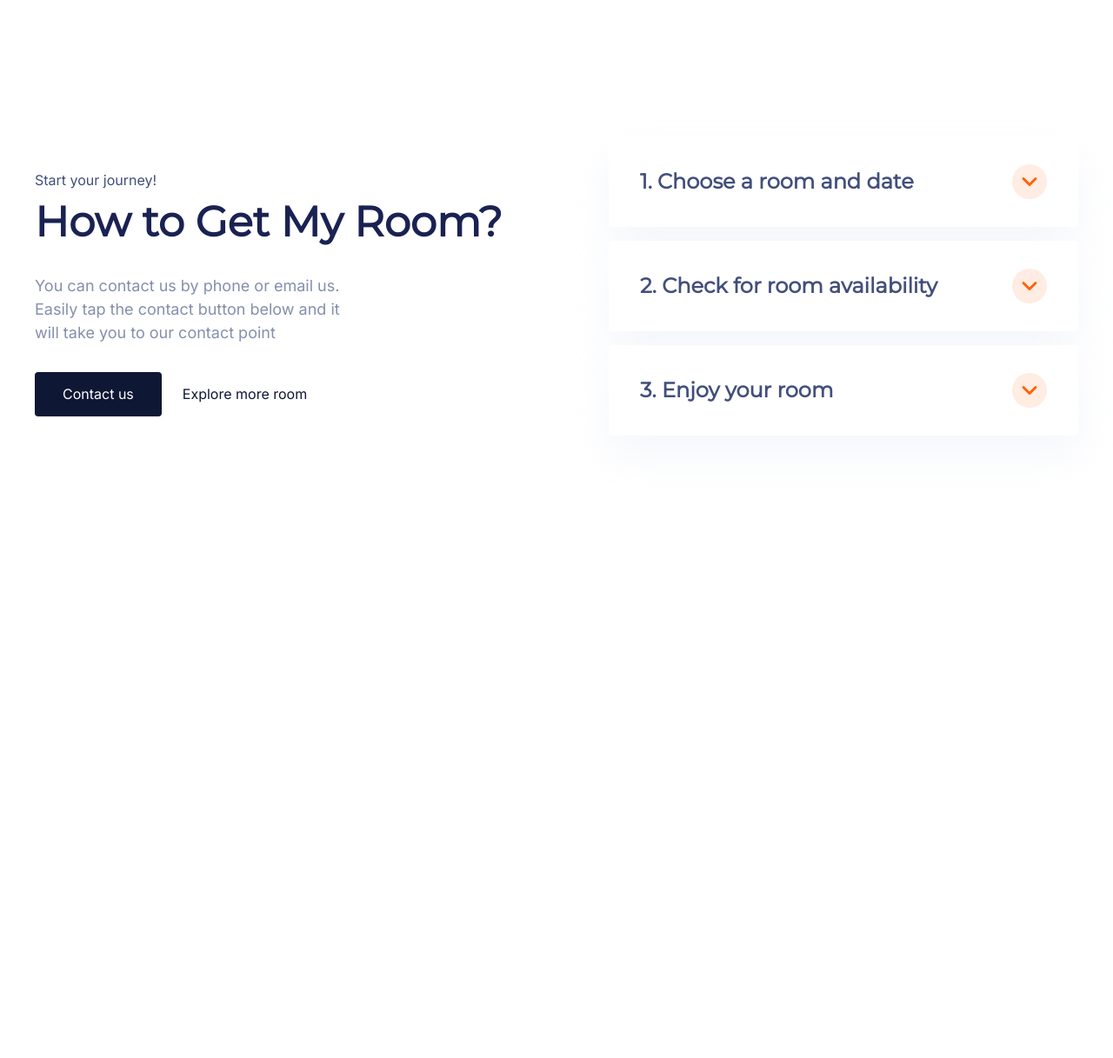
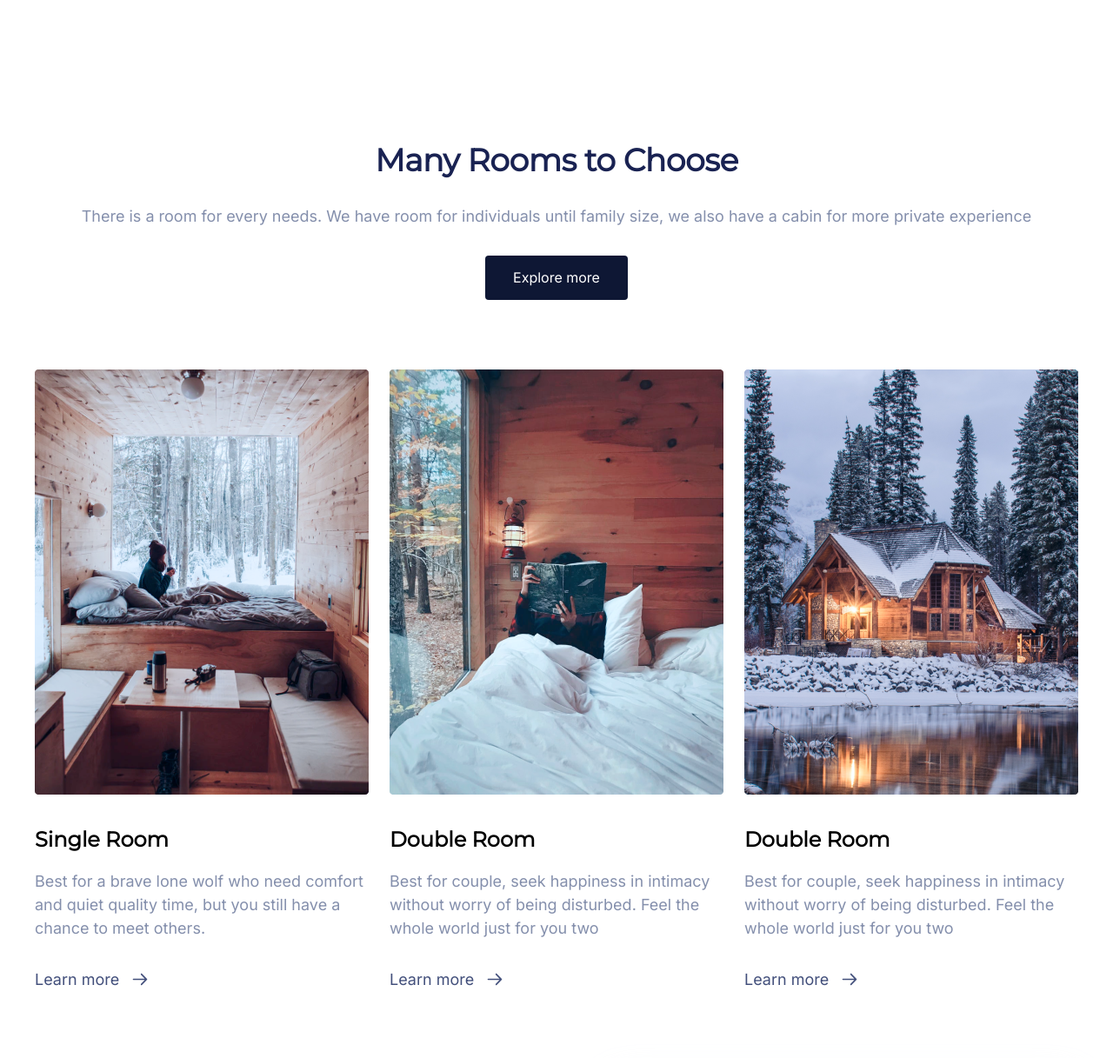
Before and after one commit to kudratov26/cootels, a plain HTML site: page index.html in a window 1280 px wide. Shown: the part 2767-3984 px from the top of the page at 87% size. Before the commit the page ends 3364 px from the top, so only its background shows below. Drawn offline with Linux system fonts and the light colour scheme.

Commit message:
added footer and rooms sect

```diff
--- a/index.html
+++ b/index.html
@@ -96,6 +96,65 @@
         </div>
     </section>
 
+    <!-- ROOMS -->
+
+    <section class="rooms">
+        <div class="container">
+            <div class="rooms-section">
+                <div class="rooms-info">
+                    <h2>Many Rooms to Choose</h2>
+                    <p>There is a room for every needs. We have room for individuals until family size, we also have a
+                        cabin for more private experience</p>
+                    <button>Explore more</button>
+                </div>
+
+                <div class="cards">
+                    <div class="card">
+                        <div class="card-img">
+                            <img src="/img/rooms/room-1.png" alt="">
+                        </div>
+                        <div class="card-info">
+                            <h2>Single Room</h2>
+                            <p>Best for a brave lone wolf who need comfort and quiet quality time, but you still have a
+                                chance to meet others.</p>
+                            <a href="#">Learn more
+                                <img src="/img/icons/arrow.svg" alt="">
+                            </a>
+                        </div>
+                    </div>
+                    <div class="card">
+                        <div class="card-img">
+                            <img src="/img/rooms/room-2.png" alt="">
+                        </div>
+                        <div class="card-info">
+                            <h2>Double Room</h2>
+                            <p>Best for couple, seek happiness in intimacy without worry of being disturbed. Feel the
+                                whole world just for you two</p>
+                            <a href="#">Learn more
+                                <img src="/img/icons/arrow.svg" alt="">
+                            </a>
+                        </div>
+                    </div>
+                    <div class="card">
+                        <div class="card-img">
+                            <img src="/img/home.png" alt="">
+                        </div>
+                        <div class="card-info">
+                            <h2>Double Room</h2>
+                            <p>Best for couple, seek happiness in intimacy without worry of being disturbed. Feel the
+                                whole world just for you two</p>
+                            <a href="#">Learn more
+                                <img src="/img/icons/arrow.svg" alt="">
+                            </a>
+                        </div>
+                    </div>
+                </div>
+            </div>
+        </div>
+    </section>
+
+
+    <!-- CONTACTS -->
     <section class="contact">
         <div class="container">
             <div class="contact-section">
@@ -155,6 +214,17 @@
         </div>
     </section>
 
+    <!-- FOOTER -->
+
+    <footer>
+        <div class="container">
+            <div class="footer-section">
+                <div class="left-side">
+                    <div class="foot__logo">Cootels</div>
+                </div>
+            </div>
+        </div>
+    </footer>
 </body>
 
 </html>
--- a/sass/base/_mixins.scss
+++ b/sass/base/_mixins.scss
@@ -44,3 +44,12 @@
     font-size: 18px;
     line-height: 150%;
 }
+
+@mixin font_h2 {
+    font-family: 'Montserrat';
+    font-weight: 600;
+    font-size: 36px;
+    line-height: 150%;
+
+    color: $primary-color;
+}
--- a/sass/layout/_footer.scss
+++ b/sass/layout/_footer.scss
@@ -0,0 +1,9 @@
+footer {
+    background-color: #0B265A;
+
+    .logo {
+        @include font_1(3.2rem, 600, 3.9rem);
+        font-family: 'Montserrat';
+        color: &primary-color;
+    }
+}
--- a/sass/layout/_rooms.scss
+++ b/sass/layout/_rooms.scss
@@ -0,0 +1,62 @@
+.rooms-info {
+    @include padding;
+    text-align: center;
+
+    h2 {
+        @include font_h2;
+        letter-spacing: -0.01em;
+    }
+
+    p {
+        @include font_1;
+        font-family: 'Inter';
+        color: $text-color;
+        padding: 2.4rem 0 3.2rem
+    }
+
+    button {
+        @include font_2;
+        @include btnPadd;
+    }
+}
+
+.cards {
+    display: flex;
+    gap: 2.4rem;
+}
+
+.card {
+    width: 33.3%;
+
+    .card-img {
+        img {
+            width: 100%;
+        }
+    }
+}
+
+.card-info {
+    padding-top: 3.2rem;
+
+
+    h2 {
+        @include font_1(24px, 600, 36px);
+        font-family: 'Montserrat';
+        color: #000000;
+    }
+
+    p {
+        @include font_1;
+        font-family: 'Inter';
+        color: $text-color;
+        padding: 1.6rem 0 3.2rem;
+    }
+
+    a {
+        @include font_1;
+        font-family: 'Inter';
+        color: #424F7B;
+        display: flex;
+        gap: 1.5rem;
+    }
+}
```
Also changed, not shown: css/main.css, css/main.min.css, img/icons/arrow.svg (added).
